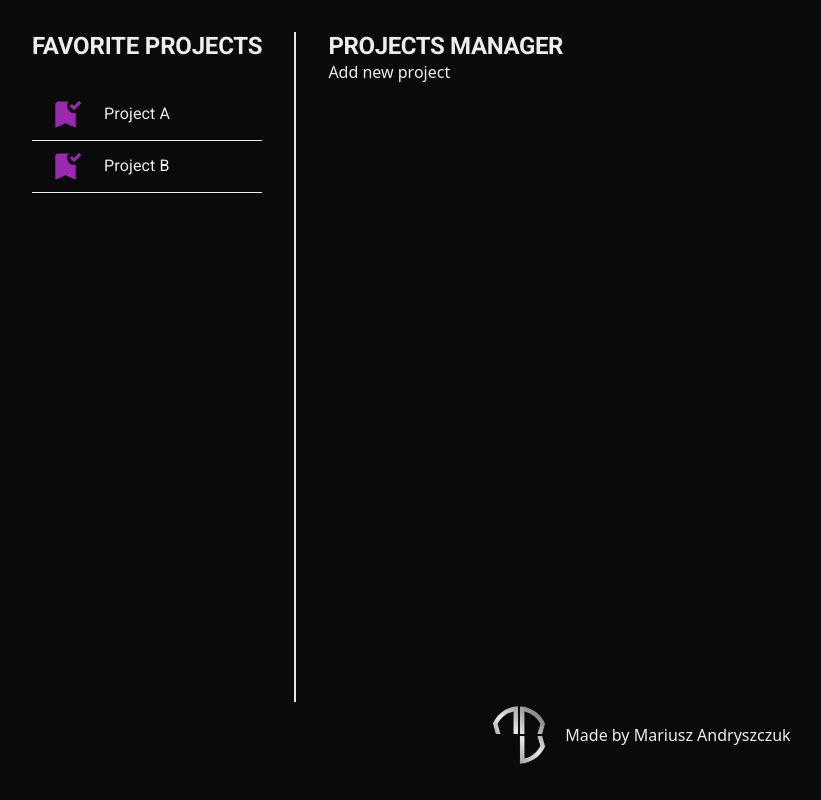
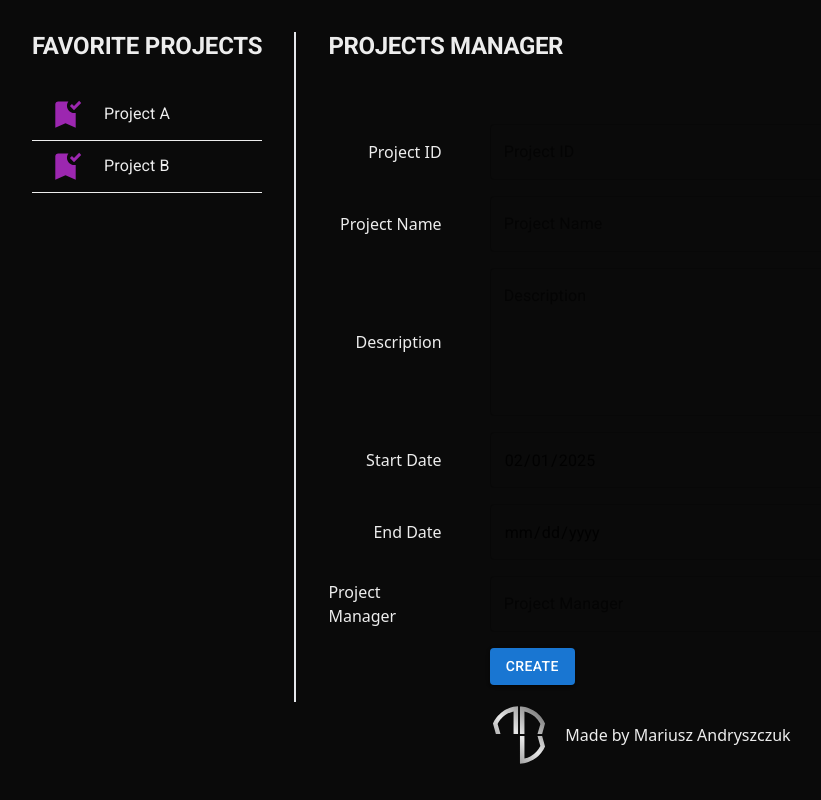
Before and after one commit to Mario-Boss/projects-list, a Next.js app: page /projects/new in a window 1280 px wide. Shown: the whole page, without its empty margins (0-821 px from the left). Built offline with nearby package versions, Linux system fonts and the light colour scheme.

Commit message:
updated new project page by injecting Form component with a proper formType prop

```diff
--- a/src/app/projects/new/page.js
+++ b/src/app/projects/new/page.js
@@ -1,8 +1,12 @@
-export default async function NewProject() {
+"use client";
 
+import { Box } from "@mui/material";
+import Form from "@/components/form/Form";
+
+export default function NewProject() {
   return (
-    <>
-      <div>Add new project</div>
-    </>
+    <Box sx={{ flexGrow: 1, pt: 8 }}>
+      <Form formType="create" />
+    </Box>
   );
 }
```
